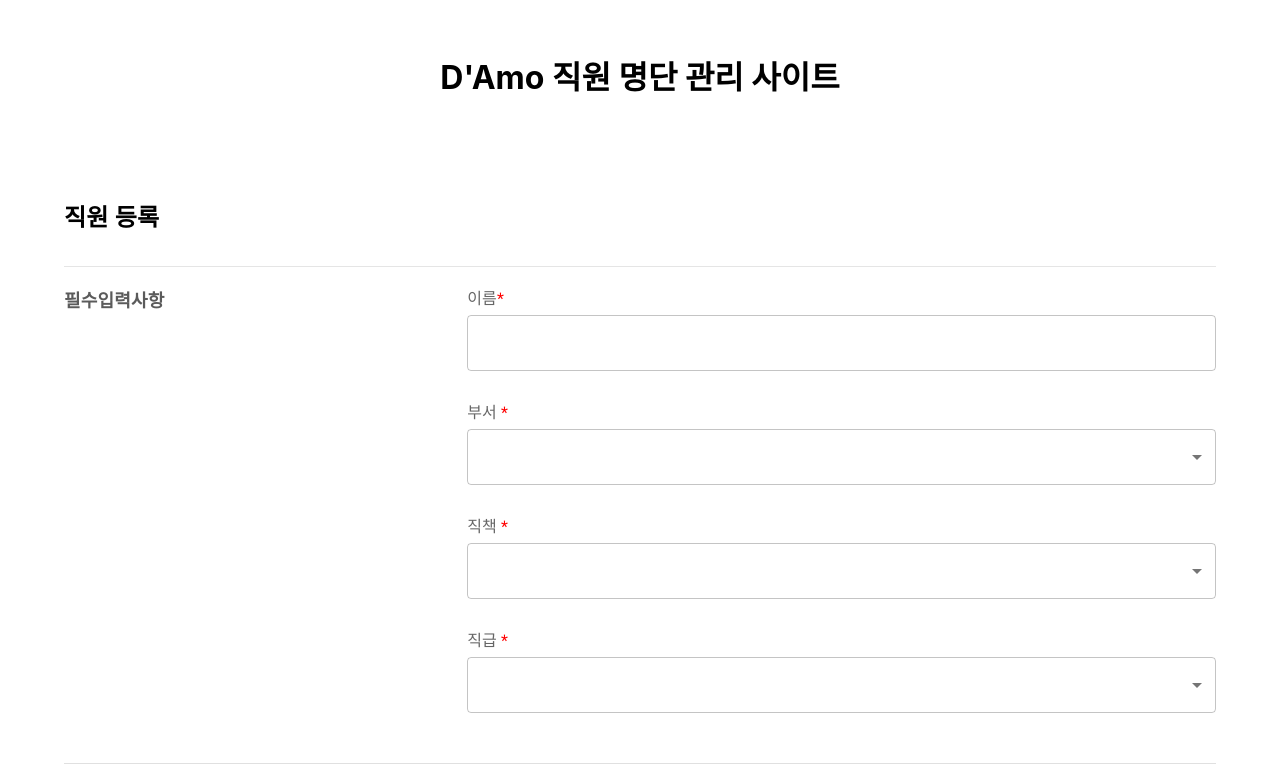
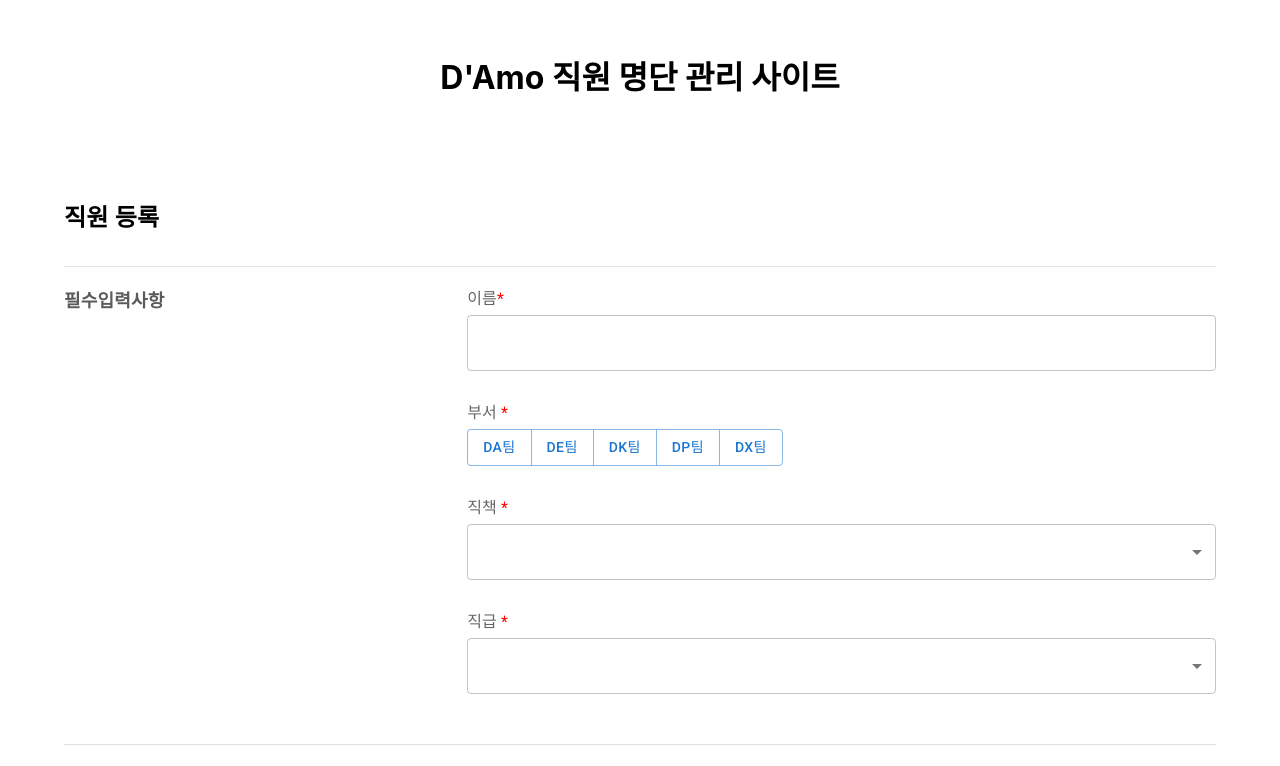
Before and after one commit to happyKale/member-manage-site, a React (Create React App) app in the folder front/: page /add in a window 1280 px wide. Shown: the top 766 px of the page. Built offline with nearby package versions, Linux system fonts and the light colour scheme.

Commit message:
Edit: 등록화면ButtonGroup 컴포넌트 사용해서 부서 항목 수정

```diff
--- a/front/src/screens/Add/AddScreen.js
+++ b/front/src/screens/Add/AddScreen.js
@@ -5,6 +5,7 @@
 import { modify } from "../../store/modalReducer";
 import {
   Button,
+  ButtonGroup,
   TextField,
   Select,
   MenuItem,
@@ -15,7 +16,6 @@
 } from "@mui/material";
 import ArrowBackIosIcon from "@mui/icons-material/ArrowBackIos";
 
-const TEAMLIST = ["DA팀", "DE팀", "DK팀", "DP팀", "DX팀"];
 const RANKLIST = ["사원", "대리", "과장", "차장", "부장"]; //직급
 const POSITIONLIST = ["팀원", "팀장"]; //직책
 const MARGINBOTTOM = "30px";
@@ -133,21 +133,13 @@
             <InputLabel style={{ margin: "0 0 5px 0" }}>
               부서 <span style={{ color: "red" }}>*</span>
             </InputLabel>
-            <Select
-              fullWidth
-              name="team"
-              value={inputMemberInfo.team}
-              style={{ marginBottom: MARGINBOTTOM }}
-              onChange={handleChange}
-            >
-              {TEAMLIST.map((team, idx) => {
-                return (
-                  <MenuItem key={team + idx} value={`${team}`}>
-                    {team}
-                  </MenuItem>
-                );
-              })}
-            </Select>
+            <ButtonGroup style={{ marginBottom: MARGINBOTTOM }}>
+              <Button>DA팀</Button>
+              <Button>DE팀</Button>
+              <Button>DK팀</Button>
+              <Button>DP팀</Button>
+              <Button>DX팀</Button>
+            </ButtonGroup>
             <InputLabel style={{ margin: "0 0 5px 0" }}>
               직책 <span style={{ color: "red" }}>*</span>
             </InputLabel>
```
